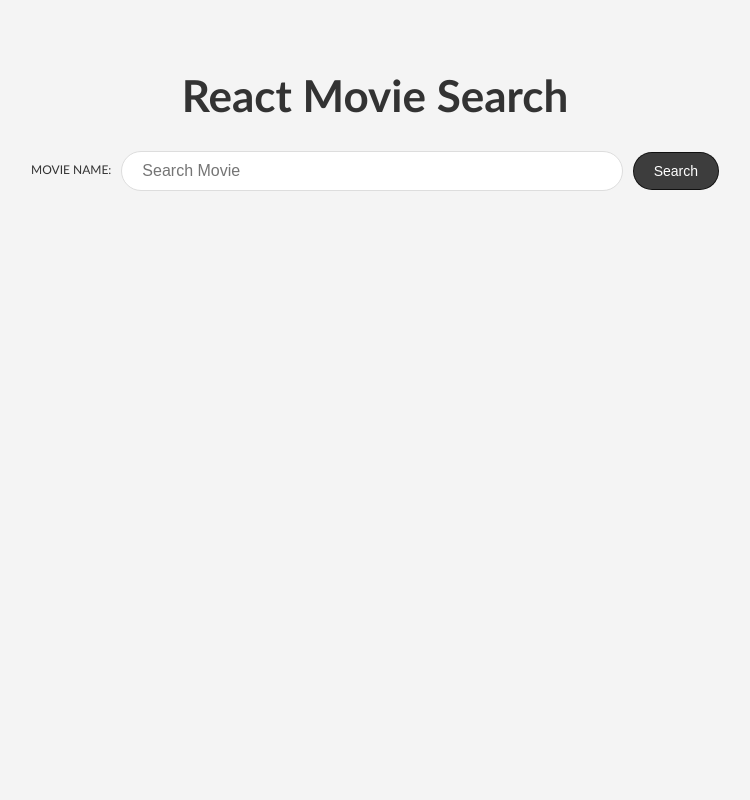
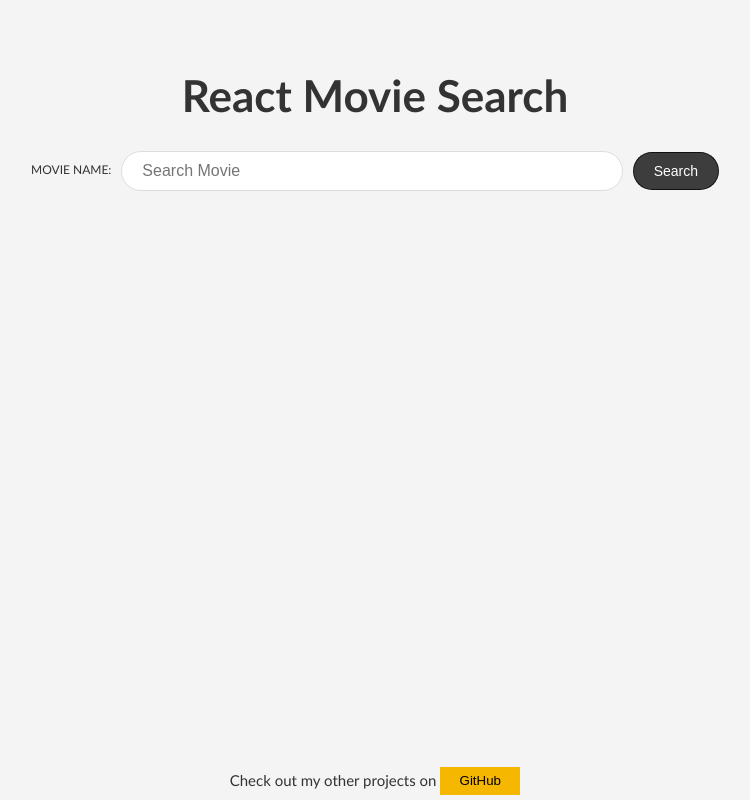
Before and after one commit to EzequielCaste/react-movie-search, a React app: page / in a window 1280 px wide. Shown: the whole page, without its empty margins (265-1015 px from the left). Built offline with nearby package versions, Linux system fonts and the light colour scheme.

Commit message:
update footer link

```diff
--- a/public/index.html
+++ b/public/index.html
@@ -7,16 +7,6 @@
       content="width=device-width, initial-scale=1, shrink-to-fit=no"
     />
     <meta name="theme-color" content="#000000" />
-
-    <!--
-      Notice the use of %PUBLIC_URL% in the tags above.
-      It will be replaced with the URL of the `public` folder during the build.
-      Only files inside the `public` folder can be referenced from the HTML.
-
-      Unlike "/favicon.ico" or "favicon.ico", "%PUBLIC_URL%/favicon.ico" will
-      work correctly both with client-side routing and a non-root public URL.
-      Learn how to configure a non-root public URL by running `npm run build`.
-    -->
     <title>React Movie Search</title>
   </head>
 
@@ -25,16 +15,13 @@
       You need to enable JavaScript to run this app.
     </noscript>
     <div id="root"></div>
-
-    <!--
-      This HTML file is a template.
-      If you open it directly in the browser, you will see an empty page.
-
-      You can add webfonts, meta tags, or analytics to this file.
-      The build step will place the bundled scripts into the <body> tag.
-
-      To begin the development, run `npm start` or `yarn start`.
-      To create a production bundle, use `npm run build` or `yarn build`.
-    -->
+    <footer>
+      Check out my other projects on
+      <form action="https://github.com/EzequielCaste" method="GET">
+        <button class="btn">
+          GitHub
+        </button>
+      </form>
+    </footer>
   </body>
 </html>
--- a/src/styles.css
+++ b/src/styles.css
@@ -90,3 +90,34 @@ small {
   display: block;
   margin: 0 auto;
 }
+
+footer {
+  font-size: 1.5rem;
+  text-align: center;
+  position: absolute;
+  bottom: 0px;
+  left: 0;
+  right: 0;
+  margin-left: auto;
+  margin-right: auto;
+  margin-bottom: 5px;
+}
+footer button {
+  line-height: unset;
+}
+footer form {
+  display: inline;
+}
+footer .btn {
+  width: 80px;
+  box-shadow: 0 0;
+  text-decoration: none;
+  cursor: pointer;
+  border: 0;
+  outline: none;
+  background: #f5b700;
+  color: black;
+  padding: 0.5em;
+  position: relative;
+  z-index: 1;
+}
```
